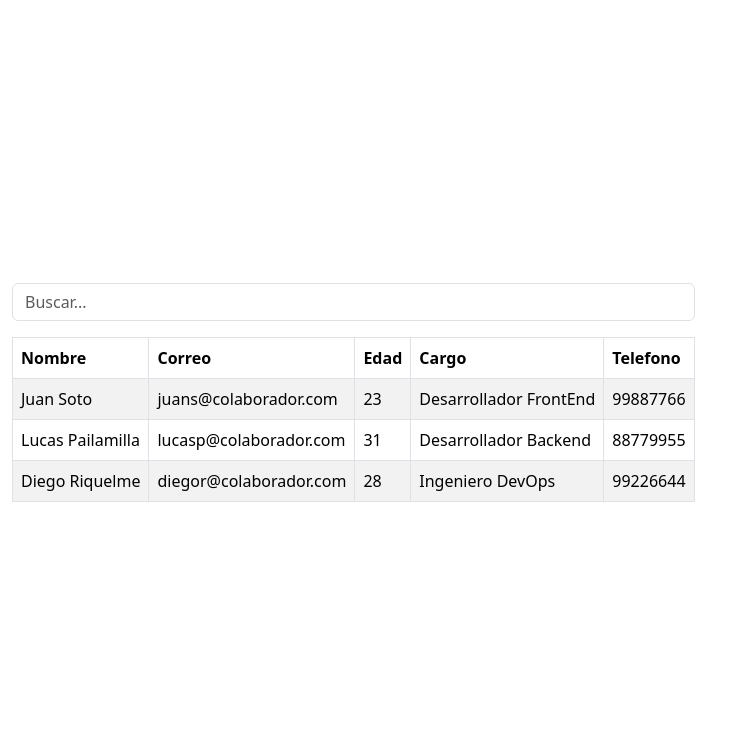
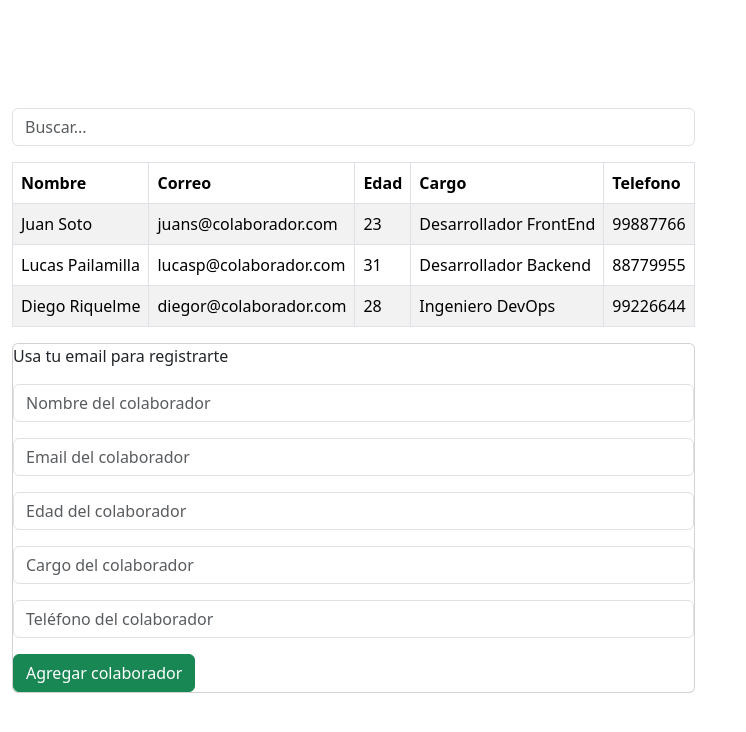
Before and after one commit to rmedinacl/reactd3, a React (Vite) app: page / in a window 1280 px wide. Shown: the top 732 px of the page, without its empty margins (0-746 px from the left). Built offline with nearby package versions, Linux system fonts and the light colour scheme.

Commit message:
agregar form

```diff
--- a/src/App.jsx
+++ b/src/App.jsx
@@ -2,9 +2,16 @@ import { useState } from "react";
 import Container from "react-bootstrap/Container";
 import TableUno from "./components/Table1";
 import BusquedaCol from "./components/Busqueda";
+import Registro from "./components/Registro";
 
 function App() {
   const [searchTerm, setSearchTerm] = useState("");
+  const [formErrors, setFormErrors] = useState("");
+
+  const handleUser = (formData) => {
+    // Lógica para manejar los datos del formulario
+    console.log(formData);
+  };
 
   const handleSearch = (value) => {
     setSearchTerm(value);
@@ -14,6 +21,11 @@ function App() {
     <Container fluid="md">
       <BusquedaCol onSearch={handleSearch} />
       <TableUno searchTerm={searchTerm} />
+      <Registro
+        handleUser={handleUser}
+        setFormErrors={setFormErrors}
+        formErrors={formErrors}
+      />
     </Container>
   );
 }
--- a/src/components/Alert.jsx
+++ b/src/components/Alert.jsx
@@ -1,3 +1,17 @@
-export default function Alert() {
-  return <div>Alerta</div>;
+import Alert from "react-bootstrap/Alert";
+
+function AlertForm({ formErrors }) {
+  return (
+    <>
+      {formErrors && (
+        <Alert
+          variant={formErrors === "Registro exitoso" ? "success" : "danger"}
+        >
+          {formErrors}
+        </Alert>
+      )}
+    </>
+  );
 }
+
+export default AlertForm;
--- a/src/components/Form.jsx
+++ b/src/components/Form.jsx
@@ -1,3 +1,168 @@
-export default function Form() {
-  return <div>Form</div>;
-}
+import React, { useState } from "react";
+import Button from "react-bootstrap/Button";
+import Form from "react-bootstrap/Form";
+import PropTypes from "prop-types";
+import AlertForm from "./Alert";
+
+const Formulario = ({ handleUser, formErrors, setFormErrors }) => {
+  const [form, setForm] = useState({
+    id: "",
+    nombre: "",
+    correo: "",
+    edad: "",
+    cargo: "",
+    telefono: "",
+  });
+
+  const enviarFormulario = (event) => {
+    event.preventDefault();
+    const { nombre, correo, edad, cargo, telefono } = form;
+    const id = Date.now();
+
+    const nombreRegex = /^.{3,}$/;
+    const emailRegex = /^[^\s@]+@[^\s@]+\.[^\s@]+$/;
+    const edadRegex = /^\d+$/;
+    const cargoRegex = /^.{5,}$/;
+    const telefonoRegex = /^\d{9}$/;
+
+    if (!nombre || !correo || !edad || !cargo || !telefono) {
+      setFormErrors("Todos los campos son obligatorios");
+      return;
+    }
+    if (!nombreRegex.test(nombre)) {
+      setFormErrors("El nombre debe tener al menos 3 caracteres");
+      return;
+    }
+
+    if (!emailRegex.test(correo)) {
+      setFormErrors(
+        "Verifica que el correo sea válido y no contenga espacios en blanco."
+      );
+      return;
+    }
+
+    if (!edadRegex.test(edad)) {
+      setFormErrors("Ingresar solo números en el campo edad.");
+      return;
+    }
+
+    if (!cargoRegex.test(cargo)) {
+      setFormErrors("El cargo debe tener al menos 5 caracteres.");
+      return;
+    }
+
+    if (!telefonoRegex.test(telefono)) {
+      setFormErrors("El teléfono debe tener 9 dígitos");
+      return;
+    } else {
+      const formData = {
+        id,
+        nombre,
+        correo,
+        edad,
+        cargo,
+        telefono,
+      };
+
+      handleUser(formData);
+      setForm({
+        id: "",
+        nombre: "",
+        correo: "",
+        edad: "",
+        cargo: "",
+        telefono: "",
+      });
+      setFormErrors("Colaborador agregado exitosamente");
+    }
+  };
+
+  const handleChange = (event) => {
+    const { name, value } = event.target;
+
+    setForm({
+      ...form,
+      [name]: value,
+    });
+  };
+
+  return (
+    <>
+      <Form onSubmit={enviarFormulario}>
+        <Form.Group className="mb-3" controlId="nombre">
+          <Form.Control
+            name="nombre"
+            type="text"
+            placeholder="Nombre del colaborador"
+            value={form.nombre}
+            onChange={handleChange}
+          />
+        </Form.Group>
+
+        <Form.Group className="mb-3" controlId="correo">
+          <Form.Control
+            name="correo"
+            type="email"
+            placeholder="Email del colaborador"
+            value={form.correo}
+            onChange={handleChange}
+          />
+        </Form.Group>
+
+        <Form.Group className="mb-3" controlId="edad">
+          <Form.Control
+            name="edad"
+            type="number"
+            placeholder="Edad del colaborador"
+            value={form.edad}
+            onChange={handleChange}
+            pattern="[0-9]*"
+          />
+        </Form.Group>
+
+        <Form.Group className="mb-3" controlId="cargo">
+          <Form.Control
+            name="cargo"
+            type="text"
+            placeholder="Cargo del colaborador"
+            value={form.cargo}
+            onChange={handleChange}
+          />
+        </Form.Group>
+
+        <Form.Group className="mb-3" controlId="telefono">
+          <Form.Control
+            name="telefono"
+            type="tel"
+            placeholder="Teléfono del colaborador"
+            value={form.telefono}
+            onChange={handleChange}
+          />
+        </Form.Group>
+
+        {formErrors && (
+          <AlertForm
+            className={`text-${
+              formErrors === "Colaborador agregado exitosamente"
+                ? "success"
+                : "danger"
+            }`}
+            formErrors={formErrors}
+          ></AlertForm>
+        )}
+
+        <Button variant="success" type="submit">
+          Agregar colaborador
+        </Button>
+      </Form>
+    </>
+  );
+};
+
+Formulario.propTypes = {
+  handleUser: PropTypes.func.isRequired,
+  formErrors: PropTypes.string.isRequired,
+  setFormErrors: PropTypes.func.isRequired,
+};
+
+export default Formulario;
--- /dev/null
+++ b/src/components/Registro.jsx
@@ -0,0 +1,24 @@
+import Formulario from "./Form";
+import PropTypes from "prop-types";
+import AlertForm from "./Alert";
+import Card from "react-bootstrap/Card";
+
+const Registro = ({ handleUser, setFormErrors, formErrors }) => {
+  return (
+    <div>
+      <Card className="card">
+        <p className="sub">Usa tu email para registrarte</p>
+        <Formulario handleUser={handleUser} setFormErrors={setFormErrors} />
+      </Card>
+      <AlertForm formErrors={formErrors} />
+    </div>
+  );
+};
+
+Registro.propTypes = {
+  onChange: PropTypes.func,
+  handleErrors: PropTypes.func,
+  formErrors: PropTypes.string,
+};
+
+export default Registro;
```
